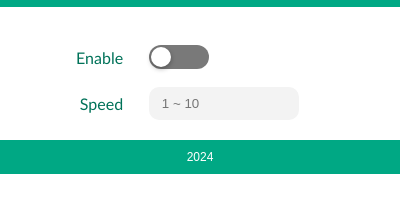
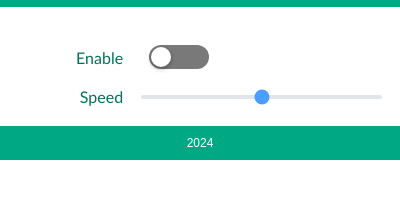
Before and after one commit to bixie-dev/scrolling-extension, a browser extension: page popup/index.html in a window 400 px wide. Shown: the part 99-312 px from the top of the page. Drawn offline with Linux system fonts and the light colour scheme.

Commit message:
comoiedfsf

```diff
--- a/popup/css/style.css
+++ b/popup/css/style.css
@@ -142,24 +142,34 @@ img {
   transform: translateX(16px);
 }
 
-.input {
-  border: 2px solid transparent;
-  width: 150px;
-  height: 2.5em;
-  margin: 0 10px;
-  padding-left: 0.8em;
+.PB-range-slider {
+  -webkit-appearance: none;
+  width: 100%;
+  height: 4px;
+  border-radius: 5px;
+  background: #d5dbe1;
   outline: none;
-  overflow: hidden;
-  background-color: #f3f3f3;
-  border-radius: 10px;
-  transition: all 0.5s;
+  opacity: 0.7;
+  -webkit-transition: 0.2s;
+  transition: opacity 0.2s;
 }
 
-.input:hover,
-.input:focus {
-  border: 2px solid #00a884;
-  box-shadow: 0px 0px 0px 3px rgb(74, 157, 236, 20%);
-  background-color: white;
+.PB-range-slider::-moz-range-progress {
+  background-color: #00a884;
+  height: 4px;
+  border-radius: 5px;
+}
+
+.PB-range-slider::-moz-range-thumb {
+  width: 15px;
+  height: 15px;
+  border-radius: 50%;
+  background-color: #2b2b2b;
+  cursor: pointer;
+}
+.PB-range-slider::-moz-range-thumb:hover {
+  box-shadow: 0px 0px 0px 8px #00a88457;
+  transition: 0.3s ease-in-out;
 }
 
 .footer {
--- a/popup/index.html
+++ b/popup/index.html
@@ -50,7 +50,15 @@
     </div>
     <div class="input-group">
       <label>Speed</label>
-      <input class="input" placeholder="1 ~ 10" />
+      <input
+        type="range"
+        min="0"
+        max="100"
+        step="10"
+        value="50"
+        class="PB-range-slider"
+        id="myRange"
+      />
     </div>
   </div>
   <div class="footer">2024</div>
```
